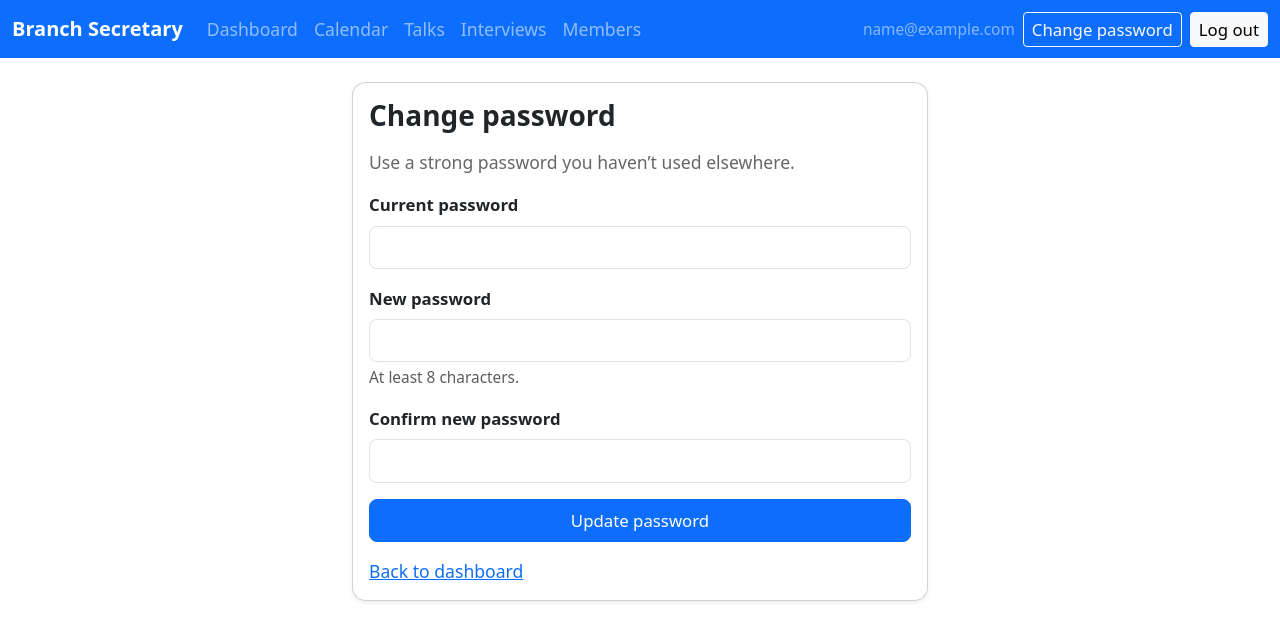
After one commit to alexanderrichhunt-creator/branch-secretary-tool, a Flask app: page /auth/change-password in a window 1280 px wide. The commit adds this page. Shown: the top 641 px of the page. Run offline with Flask 3, Linux system fonts and the light colour scheme; the visitor is signed in with stand-in values (Sample User, id 1).

Commit message:
Calendar modal/edit flow, blank-slot add, change password, admin user list
Made-with: Cursor

```diff
--- a/app/auth.py
+++ b/app/auth.py
@@ -1,5 +1,5 @@
 from flask import Blueprint, flash, redirect, render_template, request, url_for
-from flask_login import login_required, login_user, logout_user
+from flask_login import current_user, login_required, login_user, logout_user
 from werkzeug.security import generate_password_hash
 
 from . import db
@@ -72,3 +72,35 @@ def create_user_post():
     db.session.commit()
     flash("User created.", "success")
     return redirect(url_for("main.dashboard"))
+
+
+@auth_bp.get("/change-password")
+@login_required
+def change_password():
+    return render_template("auth/change_password.html")
+
+
+@auth_bp.post("/change-password")
+@login_required
+def change_password_post():
+    current_pw = request.form.get("current_password") or ""
+    new_pw = request.form.get("new_password") or ""
+    confirm = request.form.get("new_password_confirm") or ""
+
+    user = User.query.get(current_user.id)
+    if not user or not user.check_password(current_pw):
+        flash("Current password is incorrect.", "danger")
+        return redirect(url_for("auth.change_password"))
+
+    if len(new_pw) < 8:
+        flash("New password must be at least 8 characters.", "warning")
+        return redirect(url_for("auth.change_password"))
+
+    if new_pw != confirm:
+        flash("New passwords do not match.", "warning")
+        return redirect(url_for("auth.change_password"))
+
+    user.password_hash = generate_password_hash(new_pw)
+    db.session.commit()
+    flash("Password updated.", "success")
+    return redirect(url_for("main.dashboard"))
--- a/app/static/app.css
+++ b/app/static/app.css
@@ -28,3 +28,29 @@ body {
 .muted {
   color: rgba(0, 0, 0, 0.6);
 }
+
+/* FullCalendar: slightly smaller events so month view stays readable */
+.calendar-page .fc .fc-event {
+  font-size: 0.72rem;
+  line-height: 1.15;
+  padding: 2px 4px;
+  border-radius: 4px;
+}
+
+.calendar-page .fc .fc-event-title {
+  font-weight: 600;
+}
+
+.calendar-page .fc .fc-daygrid-event {
+  margin-top: 1px;
+  margin-bottom: 1px;
+}
+
+.calendar-page pre.cal-detail-body {
+  white-space: pre-wrap;
+  word-break: break-word;
+  font-family: inherit;
+  font-size: 1rem;
+  max-height: min(60vh, 28rem);
+  overflow: auto;
+}
--- /dev/null
+++ b/app/templates/auth/change_password.html
@@ -0,0 +1,32 @@
+{% extends "base.html" %}
+{% block content %}
+<div class="row justify-content-center">
+  <div class="col-12 col-md-8 col-lg-6">
+    <div class="card shadow-sm">
+      <div class="card-body">
+        <h1 class="h3 fw-bold mb-3">Change password</h1>
+        <div class="muted mb-3">Use a strong password you haven’t used elsewhere.</div>
+        <form method="post" action="{{ url_for('auth.change_password_post') }}">
+          <div class="mb-3">
+            <label class="form-label big-label" for="current_password">Current password</label>
+            <input class="form-control form-control-lg" type="password" id="current_password" name="current_password" required autocomplete="current-password" />
+          </div>
+          <div class="mb-3">
+            <label class="form-label big-label" for="new_password">New password</label>
+            <input class="form-control form-control-lg" type="password" id="new_password" name="new_password" required minlength="8" autocomplete="new-password" />
+            <div class="form-text">At least 8 characters.</div>
+          </div>
+          <div class="mb-3">
+            <label class="form-label big-label" for="new_password_confirm">Confirm new password</label>
+            <input class="form-control form-control-lg" type="password" id="new_password_confirm" name="new_password_confirm" required minlength="8" autocomplete="new-password" />
+          </div>
+          <button class="btn btn-primary btn-lg w-100" type="submit">Update password</button>
+        </form>
+        <div class="mt-3">
+          <a href="{{ url_for('main.dashboard') }}">Back to dashboard</a>
+        </div>
+      </div>
+    </div>
+  </div>
+</div>
+{% endblock %}
--- a/app/templates/base.html
+++ b/app/templates/base.html
@@ -26,8 +26,10 @@
           <div class="d-flex gap-2 align-items-center">
             <span class="navbar-text small text-white-50 d-none d-lg-inline">{{ current_user.email }}</span>
             {% if current_user.role == "admin" %}
+              <a class="btn btn-outline-light btn-sm" href="{{ url_for('main.admin_users') }}">Users</a>
               <a class="btn btn-outline-light btn-sm" href="{{ url_for('auth.create_user') }}">Create user</a>
             {% endif %}
+            <a class="btn btn-outline-light btn-sm" href="{{ url_for('auth.change_password') }}">Change password</a>
             <form method="post" action="{{ url_for('auth.logout') }}">
               <button class="btn btn-light btn-sm" type="submit">Log out</button>
             </form>
```
Also changed, not shown: app/routes.py (+41 -5 lines), app/templates/admin/users.html (added, +38 -0 lines), app/templates/calendar.html (+101 -3 lines), app/templates/interviews.html (+12 -1 lines), app/templates/talks.html (+12 -1 lines).
